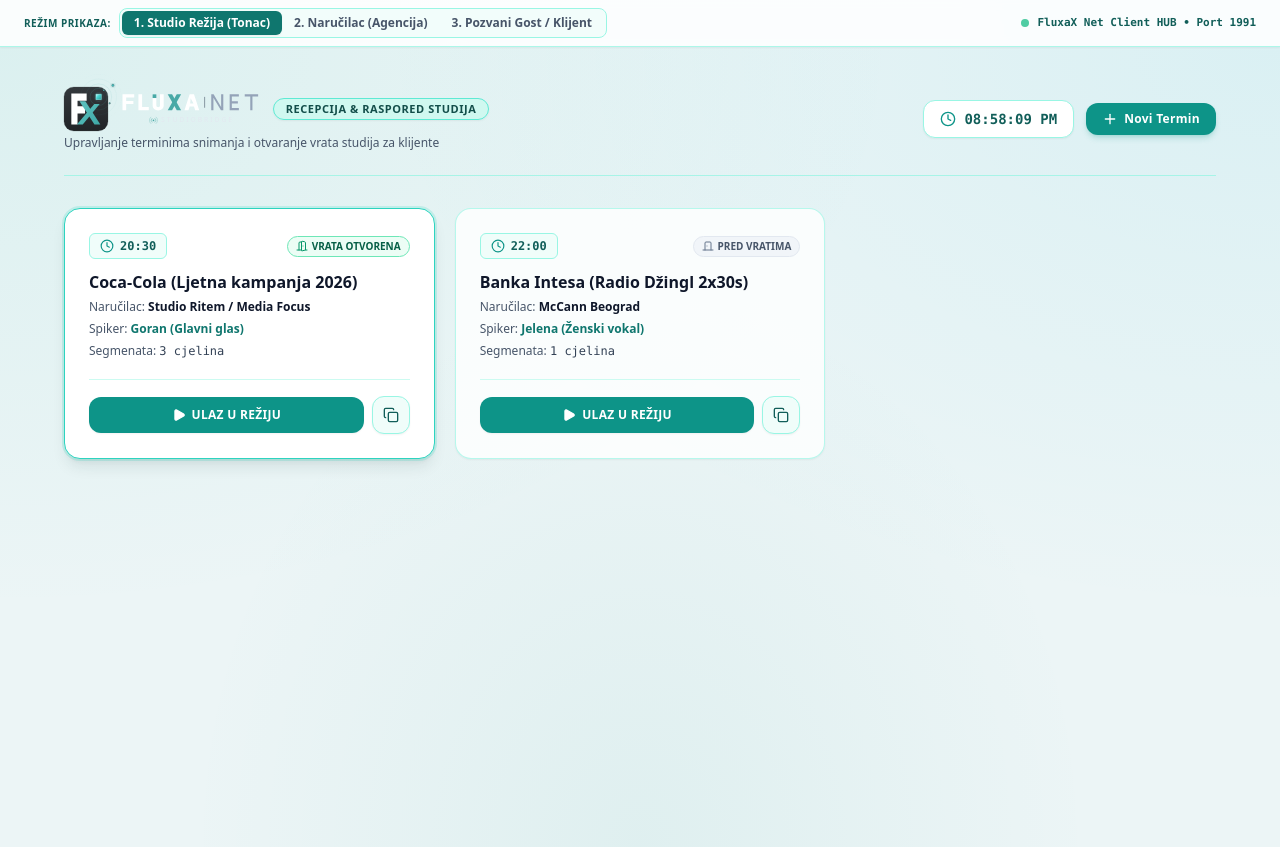
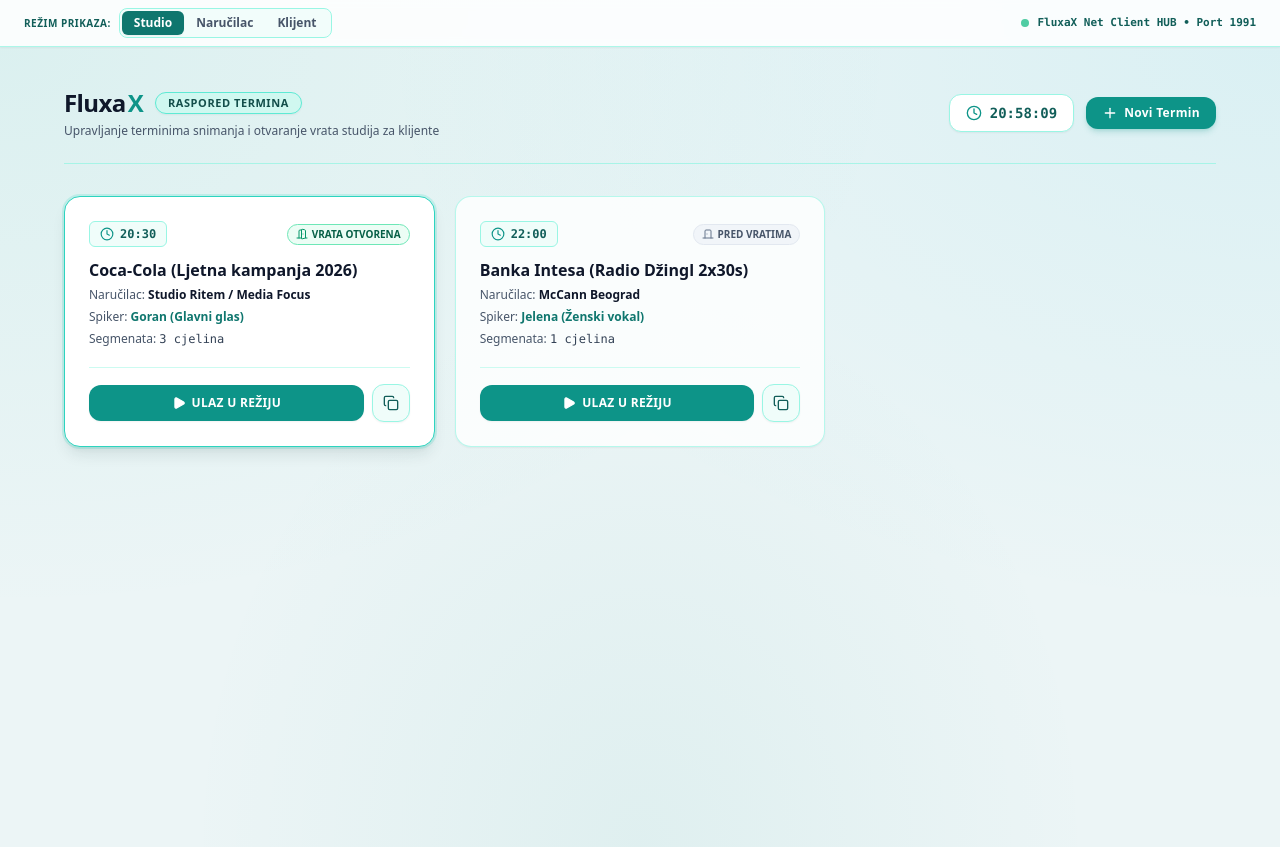
Before and after one commit to sinisazelic-blip/ClientHUB, a Next.js app: page / in a window 1280 px wide. Built offline with nearby package versions, Linux system fonts and the light colour scheme.

Commit message:
fix: role labels, FluxaX text logo, 24h time format, Send icon import and UI polish

```diff
--- a/src/app/layout.tsx
+++ b/src/app/layout.tsx
@@ -2,10 +2,10 @@ import type { Metadata } from "next";
 import "./globals.css";
 
 export const metadata: Metadata = {
-  title: "Studio TAF • Četiri Decenije Zvuka, Muzičke Produkcije & Akustike",
-  description: "Zvanični audio centar i distributivni hab Studija TAF: autorska muzička produkcija, 10 hardverskih sintisajzera, Moj Radio in-store audio infrastruktura, remote režija i klijentski vault.",
+  title: "FluxaX",
+  description: "FluxaX Net Client HUB",
   icons: {
-    icon: "/logos/taf-logo.jpg",
+    icon: "/branding/fluxax-net-brand.svg",
   },
 };
 
@@ -16,7 +16,7 @@ export default function RootLayout({
 }>) {
   return (
     <html lang="sr" className="scroll-smooth">
-      <body className="antialiased bg-[#0b0f19] text-slate-100 min-h-screen selection:bg-amber-500/30 selection:text-amber-200">
+      <body className="antialiased studio-light-bg text-slate-900 min-h-screen">
         {children}
       </body>
     </html>
--- a/src/app/page.tsx
+++ b/src/app/page.tsx
@@ -13,8 +13,10 @@ import {
   LogOut,
   MessageSquare,
   ExternalLink,
+  Send,
 } from "lucide-react";
 import { SessionItem, SessionTake } from "@/app/api/studio/status/route";
+import { format24TimeShort } from "@/lib/formatTime";
 
 type UserRole = "agency_tenant" | "guest_participant" | "studio_director";
 
@@ -120,7 +122,7 @@ export default function ClientHubPage() {
       {
         sender,
         text: newChatText.trim(),
-        time: new Date().toLocaleTimeString([], { hour: "2-digit", minute: "2-digit" }),
+        time: format24TimeShort(new Date()),
         isDirector: currentRole === "studio_director",
       },
     ]);
@@ -170,7 +172,7 @@ export default function ClientHubPage() {
                   : "text-slate-600 hover:text-teal-900"
               }`}
             >
-              1. Studio Režija (Tonac)
+              Studio
             </button>
             <button
               onClick={() => setCurrentRole("agency_tenant")}
@@ -180,7 +182,7 @@ export default function ClientHubPage() {
                   : "text-slate-600 hover:text-teal-900"
               }`}
             >
-              2. Naručilac (Agencija)
+              Naručilac
             </button>
             <button
               onClick={() => setCurrentRole("guest_participant")}
@@ -190,7 +192,7 @@ export default function ClientHubPage() {
                   : "text-slate-600 hover:text-teal-900"
               }`}
             >
-              3. Pozvani Gost / Klijent
+              Klijent
             </button>
           </div>
         </div>
--- a/src/components/FluxaxNetLogo.tsx
+++ b/src/components/FluxaxNetLogo.tsx
@@ -3,210 +3,28 @@ import React from "react";
 interface FluxaxNetLogoProps {
   className?: string;
   size?: "sm" | "md" | "lg" | "xl";
-  showSubtitle?: boolean;
-  variant?: "full" | "icon" | "lockup";
 }
 
-export function FluxaxAppIcon({ className = "", size = 44 }: { className?: string; size?: number }) {
-  const uniqueId = React.useId().replace(/:/g, "_");
-  const iconBaseId = `iconBaseGrad_${uniqueId}`;
-  const tealGradId = `tealGrad_${uniqueId}`;
-  const nodeGlowId = `nodeGlowGrad_${uniqueId}`;
-  const softGlowId = `softGlow_${uniqueId}`;
-  const nodeHaloId = `nodeHalo_${uniqueId}`;
+export default function FluxaxNetLogo({ className = "", size = "md" }: FluxaxNetLogoProps) {
+  const sizeClasses = {
+    sm: "text-lg",
+    md: "text-2xl",
+    lg: "text-3xl",
+    xl: "text-4xl",
+  };
 
   return (
-    <svg
-      viewBox="230 140 540 540"
-      width={size}
-      height={size}
-      className={`shrink-0 overflow-visible ${className}`}
-      fill="none"
-      xmlns="http://www.w3.org/2000/svg"
-    >
-      <defs>
-        <linearGradient id={iconBaseId} x1="0%" y1="0%" x2="0%" y2="100%">
-          <stop offset="0%" stopColor="#34383c" />
-          <stop offset="100%" stopColor="#212427" />
-        </linearGradient>
-
-        <linearGradient id={tealGradId} x1="0%" y1="0%" x2="100%" y2="100%">
-          <stop offset="0%" stopColor="#5ec2c0" />
-          <stop offset="100%" stopColor="#3ea8a6" />
-        </linearGradient>
-
-        <linearGradient id={nodeGlowId} x1="0%" y1="0%" x2="100%" y2="100%">
-          <stop offset="0%" stopColor="#b8ffff" />
-          <stop offset="40%" stopColor="#48d5d2" />
-          <stop offset="100%" stopColor="#289b99" />
-        </linearGradient>
-
-        <filter id={softGlowId} x="-50%" y="-50%" width="200%" height="200%">
-          <feGaussianBlur stdDeviation="14" result="blur" />
-          <feMerge>
-            <feMergeNode in="blur" />
-            <feMergeNode in="SourceGraphic" />
-          </feMerge>
-        </filter>
-
-        <filter id={nodeHaloId} x="-100%" y="-100%" width="300%" height="300%">
-          <feGaussianBlur in="SourceGraphic" stdDeviation="20" result="blur" />
-          <feMerge>
-            <feMergeNode in="blur" />
-            <feMergeNode in="SourceGraphic" />
-          </feMerge>
-        </filter>
-      </defs>
-
-      {/* Podloga ikone */}
-      <rect
-        x="230"
-        y="140"
-        width="540"
-        height="540"
-        rx="120"
-        ry="120"
-        fill={`url(#${iconBaseId})`}
-        stroke="#444b52"
-        strokeWidth="3"
-      />
-
-      {/* SIGNALNI KRUGOVI (Ishodište: cx=655, cy=262) */}
-      <g stroke="#48a9a6" fill="none">
-        <circle cx="655" cy="262" r="55" strokeWidth="2.5" opacity="0.75" />
-        <circle cx="655" cy="262" r="105" strokeWidth="3" opacity="0.6" />
-        <circle cx="655" cy="262" r="160" strokeWidth="2.5" opacity="0.45" />
-        <circle cx="655" cy="262" r="220" strokeWidth="2" opacity="0.3" />
-        <circle cx="655" cy="262" r="280" strokeWidth="1.5" strokeDasharray="6,8" opacity="0.25" />
-
-        {/* Podatkovne točke */}
-        <circle cx="718" cy="180" r="8" fill="#6ce5e2" stroke="#212427" strokeWidth="2.5" />
-        <circle cx="790" cy="340" r="10" fill="#48a9a6" stroke="#212427" strokeWidth="3" />
-        <circle cx="830" cy="120" r="13" fill="#48d5d2" stroke="#141923" strokeWidth="3.5" filter={`url(#${softGlowId})`} />
-      </g>
-
-      {/* MONOGRAM FX */}
-      <g>
-        {/* Slovo F */}
-        <path
-          d="M 320 220 L 508 220 L 508 308 L 396 308 L 396 376 L 488 376 L 488 464 L 396 464 L 396 600 L 320 600 Z"
-          fill="#ffffff"
-        />
-
-        {/* Krakovi slova X */}
-        <polygon points="420,314 492,314 676,600 604,600" fill={`url(#${tealGradId})`} />
-        <polygon points="668,348 602,348 388,600 460,600" fill={`url(#${tealGradId})`} />
-
-        {/* Kvadratni čvor (Node) */}
-        <rect
-          x="617"
-          y="224"
-          width="76"
-          height="76"
-          rx="8"
-          ry="8"
-          fill="#48d5d2"
-          opacity="0.6"
-          filter={`url(#nodeHaloId})`}
-        />
-        <rect
-          x="622"
-          y="229"
-          width="66"
-          height="66"
-          rx="6"
-          ry="6"
-          fill={`url(#${nodeGlowId})`}
-          stroke="#ffffff"
-          strokeWidth="3"
-        />
-      </g>
-    </svg>
+    <div className={`font-black tracking-tight select-none text-slate-900 flex items-center gap-0.5 ${sizeClasses[size] || "text-2xl"} ${className}`}>
+      <span>Fluxa</span>
+      <span className="text-teal-600">X</span>
+    </div>
   );
 }
 
-export function FluxaxTypography({ className = "", height = 36 }: { className?: string; height?: number }) {
+export function FluxaxAppIcon() {
   return (
-    <svg
-      viewBox="80 790 840 215"
-      height={height}
-      className={`w-auto shrink-0 ${className}`}
-      fill="none"
-      xmlns="http://www.w3.org/2000/svg"
-    >
-      {/* CIJELI RED "FLUXA NET" */}
-      <g transform="translate(0, 810)">
-        {/* F */}
-        <path d="M 95 0 H 165 V 19 H 117 V 39 H 160 V 58 H 117 V 95 H 95 Z" fill="#ffffff" />
-        {/* L */}
-        <path d="M 190 0 H 212 V 76 H 252 V 95 H 190 Z" fill="#ffffff" />
-        {/* U */}
-        <path
-          d="M 275 22 H 297 V 67 C 297 73 302 77 308 77 C 314 77 319 73 319 67 V 0 H 341 V 67 C 341 84 327 96 308 96 C 289 96 275 84 275 67 Z"
-          fill="#ffffff"
-        />
-        <rect x="275" y="0" width="22" height="22" fill="#48a9a6" />
-        {/* X */}
-        <polygon points="365,0 391,0 445,95 419,95" fill="#48a9a6" />
-        <polygon points="445,0 419,0 365,95 391,95" fill="#48a9a6" />
-        {/* A */}
-        <path
-          d="M 496 0 H 522 L 553 95 H 529 L 522 73 H 496 L 489 95 H 465 Z M 502 24 L 499 55 H 519 Z"
-          fill="#ffffff"
-        />
-        {/* Razdjelnik */}
-        <rect x="585" y="15" width="3" height="65" fill="#334155" />
-        {/* N */}
-        <path d="M 625 95 V 0 H 639 L 684 75 V 0 H 697 V 95 H 683 L 638 20 V 95 Z" fill="#94a3b8" />
-        {/* E */}
-        <path d="M 735 95 V 0 H 790 V 13 H 748 V 41 H 784 V 54 H 748 V 82 H 790 V 95 Z" fill="#94a3b8" />
-        {/* T */}
-        <path d="M 825 13 V 0 H 905 V 13 H 871 V 95 H 858 V 13 Z" fill="#94a3b8" />
-      </g>
-
-      {/* DONJI RED: ((•)) STUDIOBRIDGE */}
-      <g transform="translate(500, 975)">
-        <g transform="translate(-240, -10)" stroke="#48a9a6" fill="none" strokeLinecap="round">
-          <circle cx="20" cy="0" r="5" fill="#48a9a6" stroke="none" />
-          <path d="M 11 -11 A 15 15 0 0 0 11 11" strokeWidth="2.8" />
-          <path d="M 29 -11 A 15 15 0 0 1 29 11" strokeWidth="2.8" />
-          <path d="M 4 -19 A 25 25 0 0 0 4 19" strokeWidth="2.5" opacity="0.65" />
-          <path d="M 36 -19 A 25 25 0 0 1 36 19" strokeWidth="2.5" opacity="0.65" />
-        </g>
-        <text
-          x="-175"
-          y="0"
-          fontFamily="system-ui, -apple-system, BlinkMacSystemFont, 'Segoe UI', Roboto, sans-serif"
-          fontSize="40"
-          fontWeight="400"
-          letterSpacing="12"
-          fill="#e2e8f0"
-          textAnchor="start"
-        >
-          STUDIOBRIDGE
-        </text>
-      </g>
-    </svg>
-  );
-}
-
-export default function FluxaxNetLogo({
-  className = "",
-  size = "md",
-  showSubtitle = true,
-  variant = "full",
-}: FluxaxNetLogoProps) {
-  const iconPx = size === "sm" ? 34 : size === "lg" ? 56 : size === "xl" ? 72 : 44;
-  const typoPx = size === "sm" ? 28 : size === "lg" ? 44 : size === "xl" ? 56 : 36;
-
-  if (variant === "icon") {
-    return <FluxaxAppIcon size={iconPx} className={className} />;
-  }
-
-  return (
-    <div className={`inline-flex items-center gap-3 select-none ${className}`}>
-      <FluxaxAppIcon size={iconPx} />
-      <FluxaxTypography height={typoPx} />
+    <div className="w-8 h-8 rounded-lg bg-teal-600 text-white font-black flex items-center justify-center text-sm shadow-sm">
+      FX
     </div>
   );
 }
--- a/src/components/ReceptionLobby.tsx
+++ b/src/components/ReceptionLobby.tsx
@@ -16,6 +16,7 @@ import {
 } from "lucide-react";
 import FluxaxNetLogo from "@/components/FluxaxNetLogo";
 import { SessionItem } from "@/app/api/studio/status/route";
+import { format24Time } from "@/lib/formatTime";
 
 interface ReceptionLobbyProps {
   role: "studio_director" | "agency_tenant" | "guest_participant";
@@ -141,7 +142,7 @@ export default function ReceptionLobby({
               <div className="inline-flex items-center gap-2 px-6 py-2.5 rounded-xl bg-white border border-teal-200 font-mono text-xl font-bold text-teal-800 shadow-sm">
                 <Clock className="w-5 h-5 text-teal-600" />
                 <span suppressHydrationWarning>
-                  {currentTime.toLocaleTimeString([], { hour: "2-digit", minute: "2-digit", second: "2-digit" })}
+                  {format24Time(currentTime)}
                 </span>
               </div>
             </div>
@@ -168,7 +169,7 @@ export default function ReceptionLobby({
             <div className="flex items-center gap-3 mb-1">
               <FluxaxNetLogo size="md" />
               <span className="px-3 py-0.5 rounded-full bg-teal-100/80 text-teal-900 border border-teal-300 text-[11px] font-bold uppercase tracking-wider shadow-sm">
-                Recepcija & Raspored Studija
+                Raspored termina
               </span>
             </div>
             <p className="text-xs text-slate-600 font-medium">
@@ -180,7 +181,7 @@ export default function ReceptionLobby({
             <div className="px-4 py-2 rounded-xl bg-white border border-teal-200 font-mono text-sm font-bold text-teal-800 shadow-sm flex items-center gap-2">
               <Clock className="w-4 h-4 text-teal-600" />
               <span suppressHydrationWarning>
-                {currentTime.toLocaleTimeString([], { hour: "2-digit", minute: "2-digit", second: "2-digit" })}
+                {format24Time(currentTime)}
               </span>
             </div>
             <button
--- a/src/components/StudioDirectorConsole.tsx
+++ b/src/components/StudioDirectorConsole.tsx
@@ -19,6 +19,7 @@ import {
   ExternalLink,
 } from "lucide-react";
 import { SessionItem, SessionTake } from "@/app/api/studio/status/route";
+import { format24Time } from "@/lib/formatTime";
 
 interface StudioDirectorConsoleProps {
   session: SessionItem;
@@ -213,7 +214,7 @@ export default function StudioDirectorConsole({
             <div className="text-sm font-bold text-slate-900 leading-tight flex items-center gap-2">
               <span>{session.projectName}</span>
               <span className="text-[10px] text-teal-800 font-mono px-2 py-0.5 rounded bg-teal-100/80 border border-teal-300 font-bold">
-                REŽIJA
+                STUDIO
               </span>
             </div>
             <div className="text-[11px] text-slate-600">
@@ -510,7 +511,7 @@ export default function StudioDirectorConsole({
                   Tačno Vrijeme Studija
                 </span>
                 <div className="font-mono text-xl font-bold text-slate-800" suppressHydrationWarning>
-                  {clockTime.toLocaleTimeString([], { hour: "2-digit", minute: "2-digit", second: "2-digit" })}
+                  {format24Time(clockTime)}
                 </div>
                 <span className="text-xs text-teal-700 block mt-1 font-bold">
                   Spiker: {session.speakerName}
--- /dev/null
+++ b/src/lib/formatTime.ts
@@ -0,0 +1,24 @@
+/**
+ * Evropski format 24h vremena i datuma
+ * Garantuje HH:mm:ss i dd.mm.yyyy. bez obzira na browser/locale postavke
+ */
+
+export function format24Time(d: Date): string {
+  const h = String(d.getHours()).padStart(2, "0");
+  const m = String(d.getMinutes()).padStart(2, "0");
+  const s = String(d.getSeconds()).padStart(2, "0");
+  return `${h}:${m}:${s}`;
+}
+
+export function format24TimeShort(d: Date): string {
+  const h = String(d.getHours()).padStart(2, "0");
+  const m = String(d.getMinutes()).padStart(2, "0");
+  return `${h}:${m}`;
+}
+
+export function formatEuropeanDate(d: Date): string {
+  const day = String(d.getDate()).padStart(2, "0");
+  const month = String(d.getMonth() + 1).padStart(2, "0");
+  const year = d.getFullYear();
+  return `${day}.${month}.${year}.`;
+}
```
